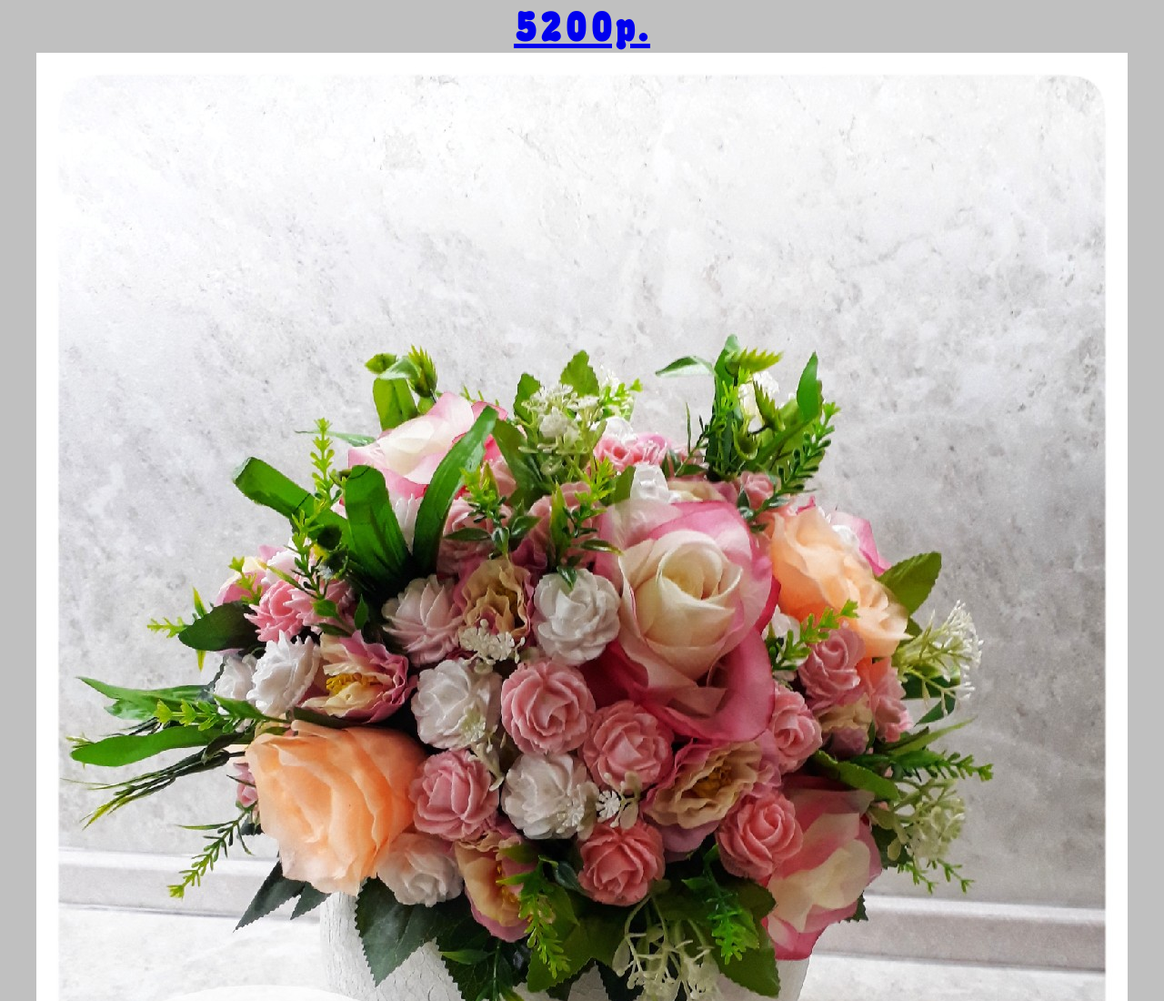
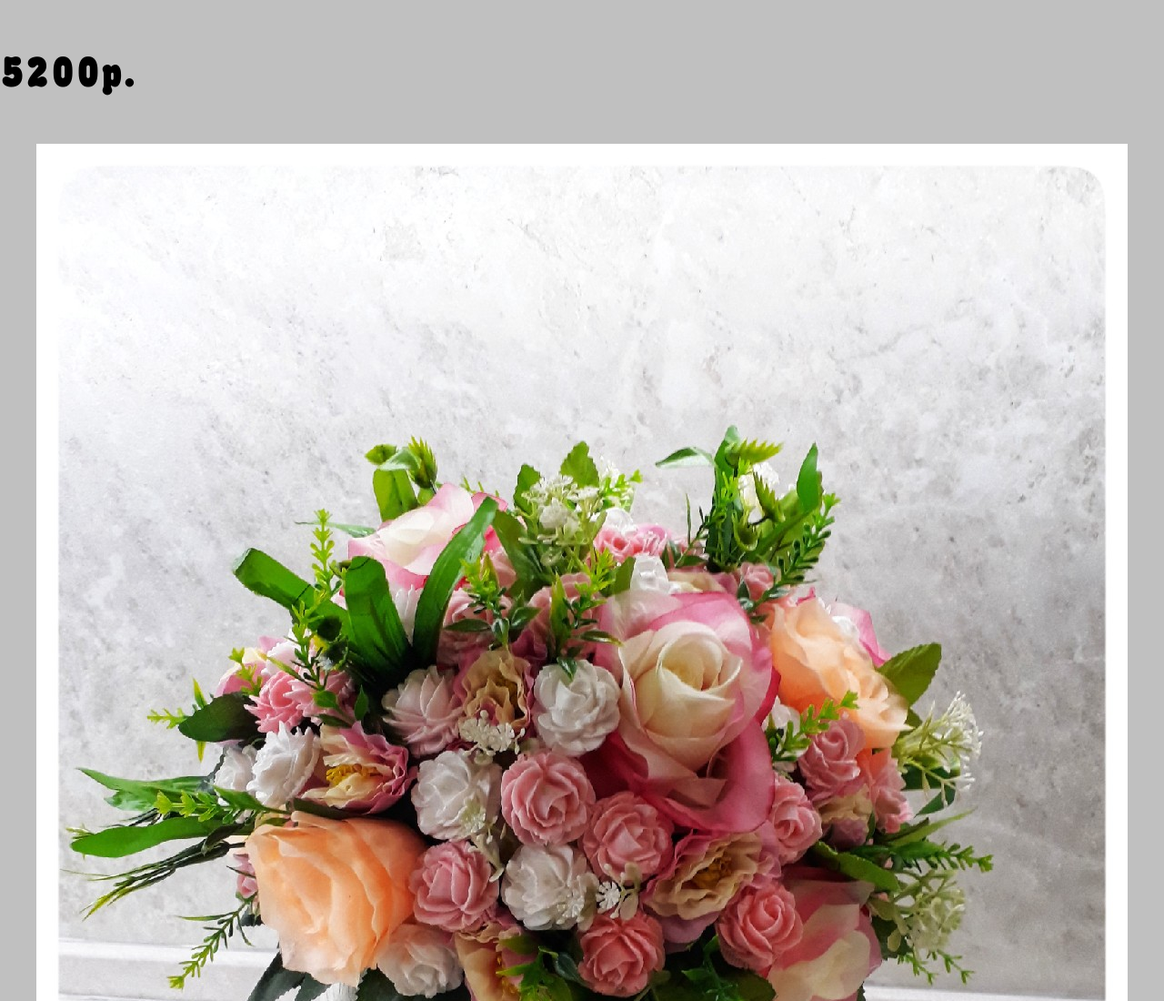
Before and after one commit to Pabovskiy/soap_compositions, a plain HTML site: page pages/ball.html in a window 1280 px wide. Shown: the top 1100 px of the page at 91% size. Drawn offline with Linux system fonts and the light colour scheme.

Commit message:
Update ball.html

```diff
--- a/pages/ball.html
+++ b/pages/ball.html
@@ -7,9 +7,9 @@
 	  <title>Ball</title>
 	</head>
 	<body>
+	  <h3 class="price">5200р.
+	  </h3>
 	  <a class="main-tab" href="../index.html#ball">
-	     <span class="price">5200р.
-	     </span>
 	     <img src="../image/ball.jpg">
 	  </a>
 	</body>
```
